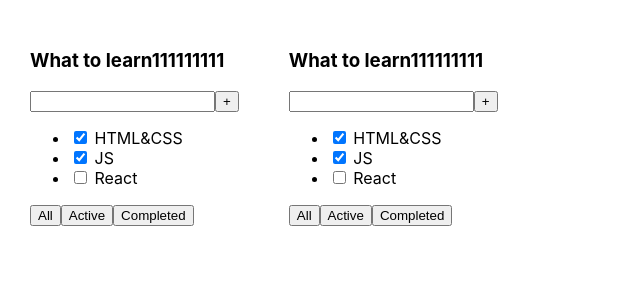
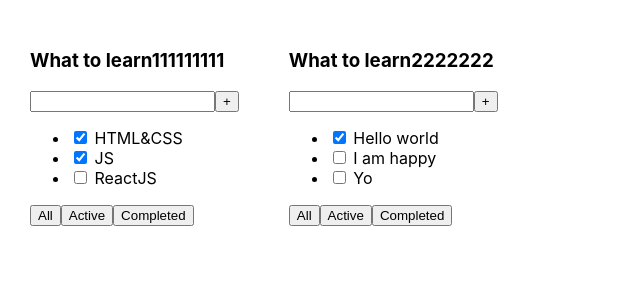
Before and after one commit to Chernik1991/todolist-ts_27.03.2022, a React (Create React App) app: page / in a window 1280 px wide. Shown: the top 300 px of the page, without its empty margins (0-640 px from the left). Built offline with nearby package versions, Linux system fonts and the light colour scheme.

Commit message:
start Todolist 1 lesson 3,4 map hors

```diff
--- a/src/App.tsx
+++ b/src/App.tsx
@@ -3,10 +3,24 @@ import './App.css';
 import {Todolist} from './Todolist';
 
 const App=()=>{
+    const tasks1=[
+        {id:1, title: "HTML&CSS", isDone:true},
+        {id:2, title: "JS", isDone:true},
+        {id:3, title: "ReactJS", isDone:false}
+    ]
+    const tasks2=[
+        {id:1, title: "Hello world", isDone:true},
+        {id:2, title: "I am happy", isDone:false},
+        {id:3, title: "Yo", isDone:false}
+    ]
+
+
+
+
     return (
         <div className="App">
-            <Todolist title={'What to learn111111111'} />
-            <Todolist title={'What to learn111111111'}/>
+            <Todolist title={'What to learn111111111'} task={tasks1}/>
+            <Todolist title={'What to learn2222222'} task={tasks2}/>
         </div>
     );
 }
--- a/src/Todolist.tsx
+++ b/src/Todolist.tsx
@@ -1,6 +1,13 @@
 import React from 'react';
+type TasksPropsType={
+    id:number,
+    title: string,
+    isDone:boolean
+}
+
 type TodolistPropsType={
     title:string
+    task:Array<TasksPropsType>
 }
 
 export const Todolist=(props:TodolistPropsType)=>{
@@ -12,9 +19,11 @@ export const Todolist=(props:TodolistPropsType)=>{
                 <button>+</button>
             </div>
             <ul>
-                <li><input type="checkbox" checked={true}/> <span>HTML&CSS</span></li>
-                <li><input type="checkbox" checked={true}/> <span>JS</span></li>
-                <li><input type="checkbox" checked={false}/> <span>React</span></li>
+                {props.task.map((t)=>{
+                    return(
+                        <li><input type="checkbox" checked={t.isDone}/> <span>{t.title}</span></li>
+                    )
+                })}
             </ul>
             <div>
                 <button>All</button>
```
